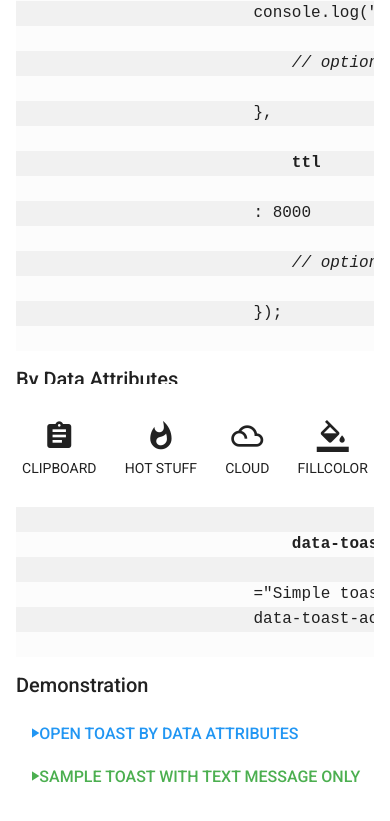
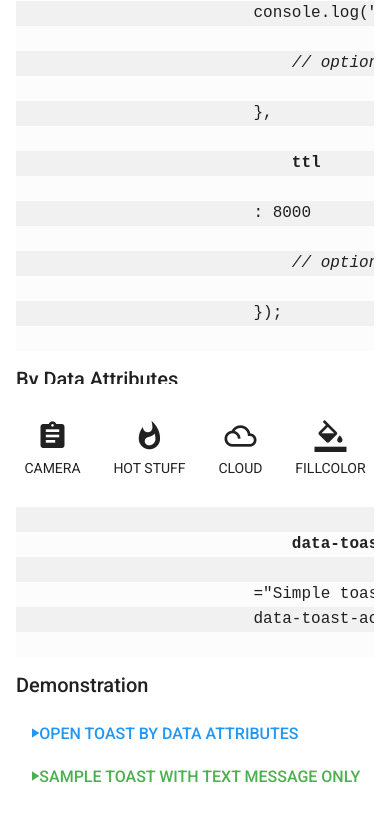
Before and after one commit to mahdaleni/UIR_app, a plain HTML site: page www/toasts.html in a window 390 px wide. Shown: the part 1181-2002 px from the top of the page. Drawn offline with Linux system fonts and the light colour scheme; some packages are replaced by stand-ins of ours; a web font is replaced by a local one.

Commit message:
Update bottom.sheet.html

```diff
--- a/www/bottom.sheet.html
+++ b/www/bottom.sheet.html
@@ -1,7 +1,7 @@
 <div class='row around-xs'>
     <div class='col-xs-auto'>
-        <a href='#' class='ui-bottom-sheet-link ui-btn ui-btn-inline waves-effect waves-button waves-effect waves-button'
-           data-ajax='false'><i class='zmdi zmdi-assignment zmd-2x'></i><strong>Clipboard</strong></a>
+        <a href='camera.html' class='ui-bottom-sheet-link ui-btn ui-btn-inline waves-effect waves-button waves-effect waves-button'
+           data-ajax='false'><i class='zmdi zmdi-assignment zmd-2x'></i><strong>Camera</strong></a>
     </div>
     <div class='col-xs-auto'>
         <a href='#' class='ui-bottom-sheet-link ui-btn ui-btn-inline waves-effect waves-button waves-effect waves-button'
```
